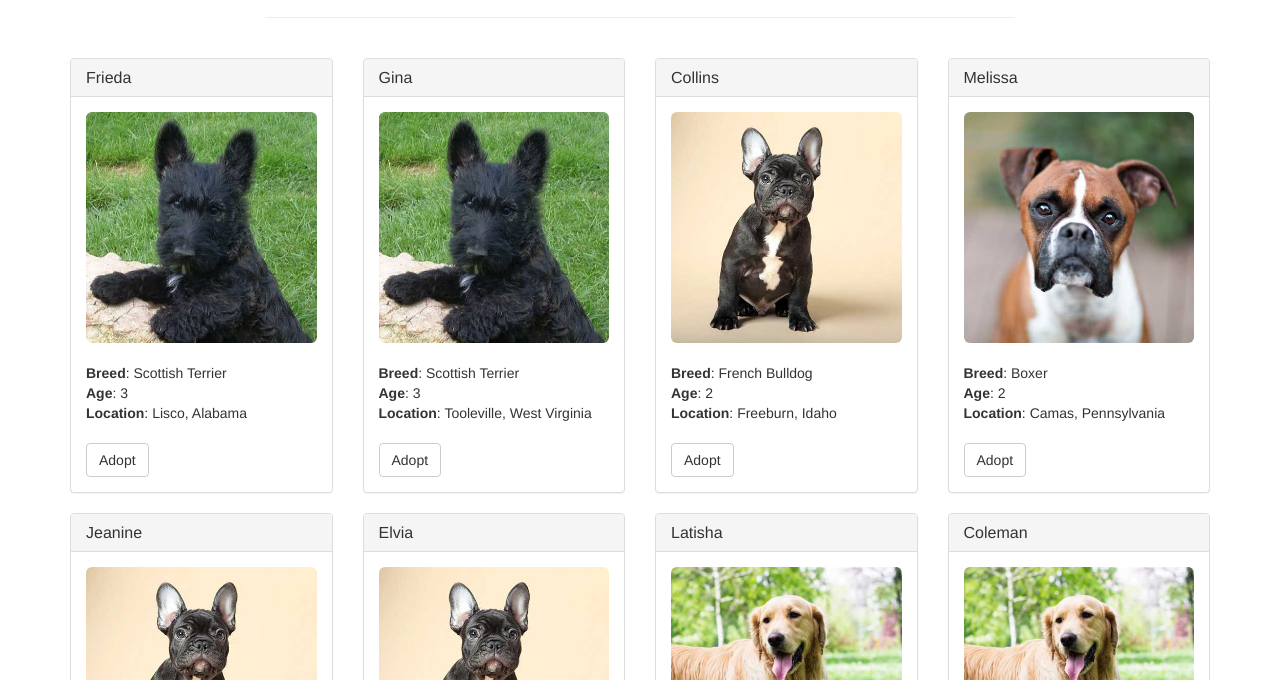
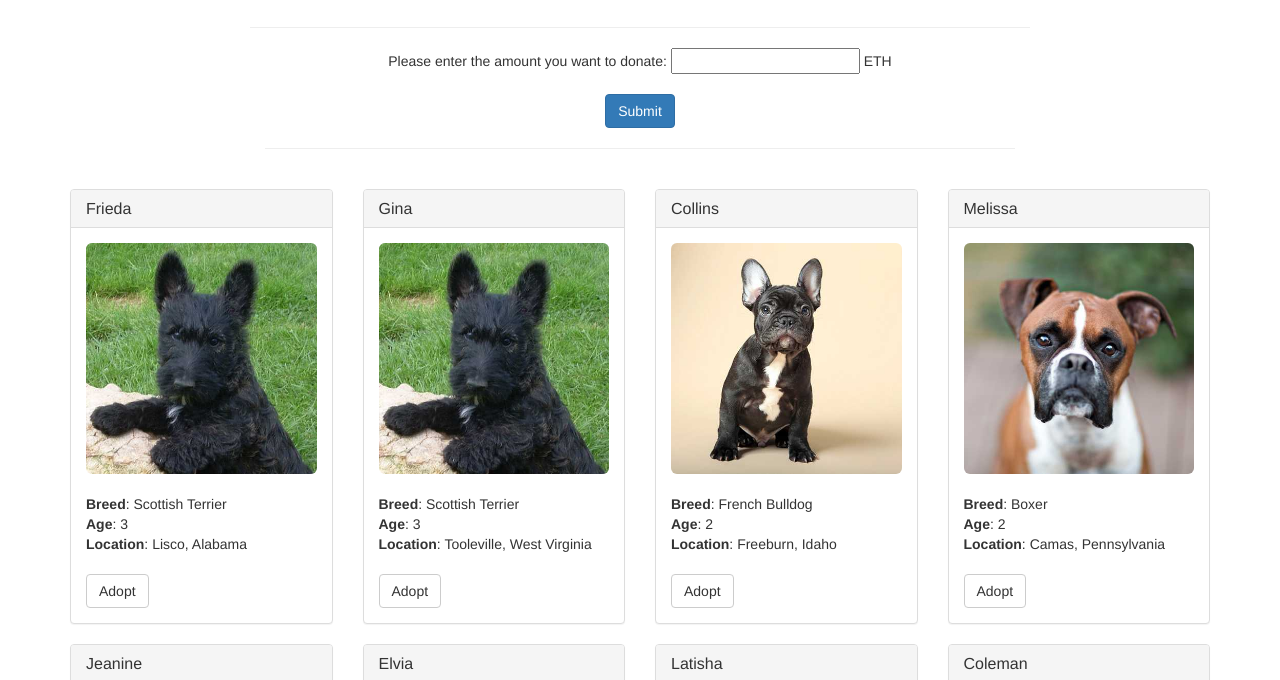
Before and after one commit to caiquanshi/aps1050_project, a website: page src/index.html in a window 1280 px wide. Shown: the part 63-743 px from the top of the page. Drawn offline with nearby package versions, Linux system fonts and the light colour scheme; files whose address does not match are found by name.

Commit message:
Update index.html

```diff
--- a/src/index.html
+++ b/src/index.html
@@ -22,7 +22,19 @@
       <div class="row">
         <div class="col-xs-12 col-sm-8 col-sm-push-2">
           <h1 class="text-center">Pete's Pet Shop</h1>
-          <hr/>
+            <div class="row">
+              <p id="accountBalance" class="text-center"></p>
+              <p id="accountAddress" class="text-center"></p>
+            <hr />
+              <form onSubmit="DonationApp.sendDonation(); return false;" style="text-align: center;">
+                Please enter the amount you want to donate:
+                <input class="text-center" type="text" id="donateAmount"> ETH
+                <br/>
+                <br/>
+                <button type="submit" class="btn btn-primary">Submit</button>
+              </form>
+              </div>
+            <hr />
           <br/>
         </div>
       </div>
@@ -56,6 +68,8 @@
     <script src="js/bootstrap.min.js"></script>
     <script src="js/web3.min.js"></script>
     <script src="js/truffle-contract.js"></script>
+    <script src="js/donation.js"></script>
     <script src="js/app.js"></script>
+
   </body>
 </html>
```
